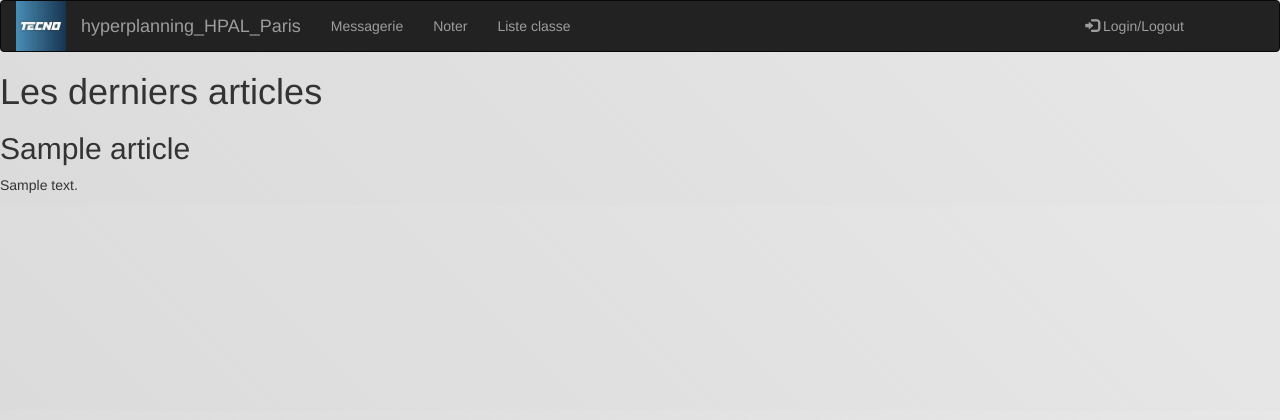
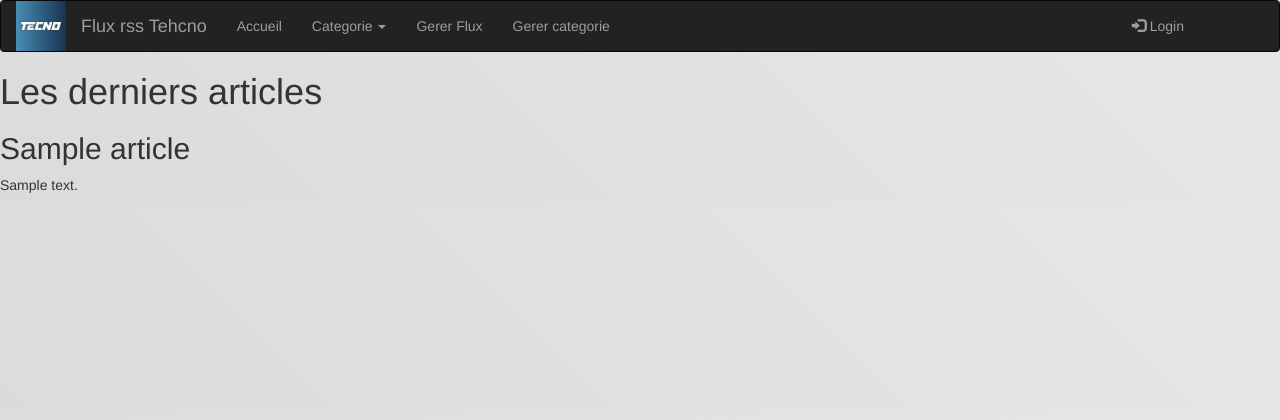
Before and after one commit to Luc-Leveque/Flux_rss, a PHP site: page / in a window 1280 px wide. Shown: the top 420 px of the page. Run offline with PHP 8.4, Linux system fonts and the light colour scheme; data comes from the database, SQL or seed files in the repository; tables that the repository leaves empty or names only in its code hold one stand-in row (values such as "Sample post"); some libraries are stand-ins or nearby versions.

Commit message:
changement provisoire

```diff
--- a/layout.php
+++ b/layout.php
@@ -5,7 +5,7 @@
     <meta charset="utf-8">
     <meta http-equiv="X-UA-Compatible" content="IE=edge">
     <meta name="viewport" content="width=device-width, initial-scale=1">
-    <title>hyperplanning_HPAL_Paris</title>
+    <title>Flux rss Tehcno</title>
     <link rel="stylesheet" href="css/style.css" />
     <!-- Bootstrap CSS -->
     <link rel="stylesheet" href="//maxcdn.bootstrapcdn.com/font-awesome/4.3.0/css/font-awesome.min.css">
@@ -20,24 +20,47 @@
                         <div class="container-fluid">
                             <div class="navbar-header">
                                <a class="navbar-brand" href="#"><img alt="alternative text" src="img/logo.jpeg" /></a>
-                                <button type="button" class="navbar-toggle collapsed" data-toggle="collapse" data-target="#bs-example-navbar-collapse-1" aria-expanded="false"> <span class="sr-only">Toggle navigation</span> <span class="icon-bar"></span> <span class="icon-bar"></span> <span class="icon-bar"></span> </button> <a class="navbar-brand" href="#">hyperplanning_HPAL_Paris</a> </div>
+                                <button type="button" class="navbar-toggle collapsed" data-toggle="collapse" data-target="#bs-example-navbar-collapse-1" aria-expanded="false"> <span class="sr-only">Toggle navigation</span> <span class="icon-bar"></span> <span class="icon-bar"></span> <span class="icon-bar"></span> </button> <a class="navbar-brand" href="#">Flux rss Tehcno</a> </div>
                             <div class="collapse navbar-collapse" id="bs-example-navbar-collapse-1">
                                 <ul class="nav navbar-nav">
-                                    <li><a href="<?php echo BASE_URL; ?>/messagerie">Messagerie </a></li>
-                                    <li><a href="<?php echo BASE_URL; ?>/noter">Noter</a></li>
-                                    <li><a href="<?php echo BASE_URL; ?>/listeclasse">Liste classe </a></li>
+                                    <li><a href="index?page=accueil">Accueil </a></li>
+                                      <li>
+                                    <a class="dropdown-toggle" data-toggle="dropdown" href="#">Categorie
+                                    <span class="caret"></span></a>
+                                    <ul class="dropdown-menu">
+                                     <?php
+                                        $req = "Select * from theme ";
+                                        $requete = $bdd->query($req);
+
+                                        while($data = $requete->fetch())
+                                        {
+                                           echo "<li value=".$data['id_t']."><a href='#'>".$data['nom']."</a></li>" ;
+                                        }
+                                    ?>
+                                    </ul>
+                                  </li>
+                                    <li><a href="index?page=gerer_flux">Gerer Flux</a></li>
+                                    <li><a href="index?page=gerer_cat">Gerer categorie </a>
+                                    </li>
                                 </ul>
-                                <ul class="nav navbar-nav navbar-right">
-                                    <li><a href="index?page=logout"><span class="glyphicon glyphicon-log-in"></span> Login/Logout</a></li>
-                                </ul>
+                                <?php
+                                if(isset($_SESSION['id_u'])){
+
+                                    echo"<ul class='nav navbar-nav navbar-right'>";
+                                    echo"<li><a href='index?page=logout'><span class='glyphicon glyphicon-log-in'></span> Logout</a></li>";
+                                echo "</ul>" ;
+                                 }
+                                else{
+                                echo "<ul class='nav navbar-nav navbar-right'>
+                                    <li><a href='index?page=login'><span class='glyphicon glyphicon-log-in'></span> Login</a></li>
+                                </ul>";
+                                }?>
                             </div>
                             <!-- /.navbar-collapse -->
                         </div>
                     </nav>
-
     <?php
       echo $content ;
-?>
+    ?>
 </body>
-
 </html>
```
Also changed, not shown: controller/login.php (+9 -7 lines), view/article.php (added, +22 -0 lines), controller/page_article.php (added).
